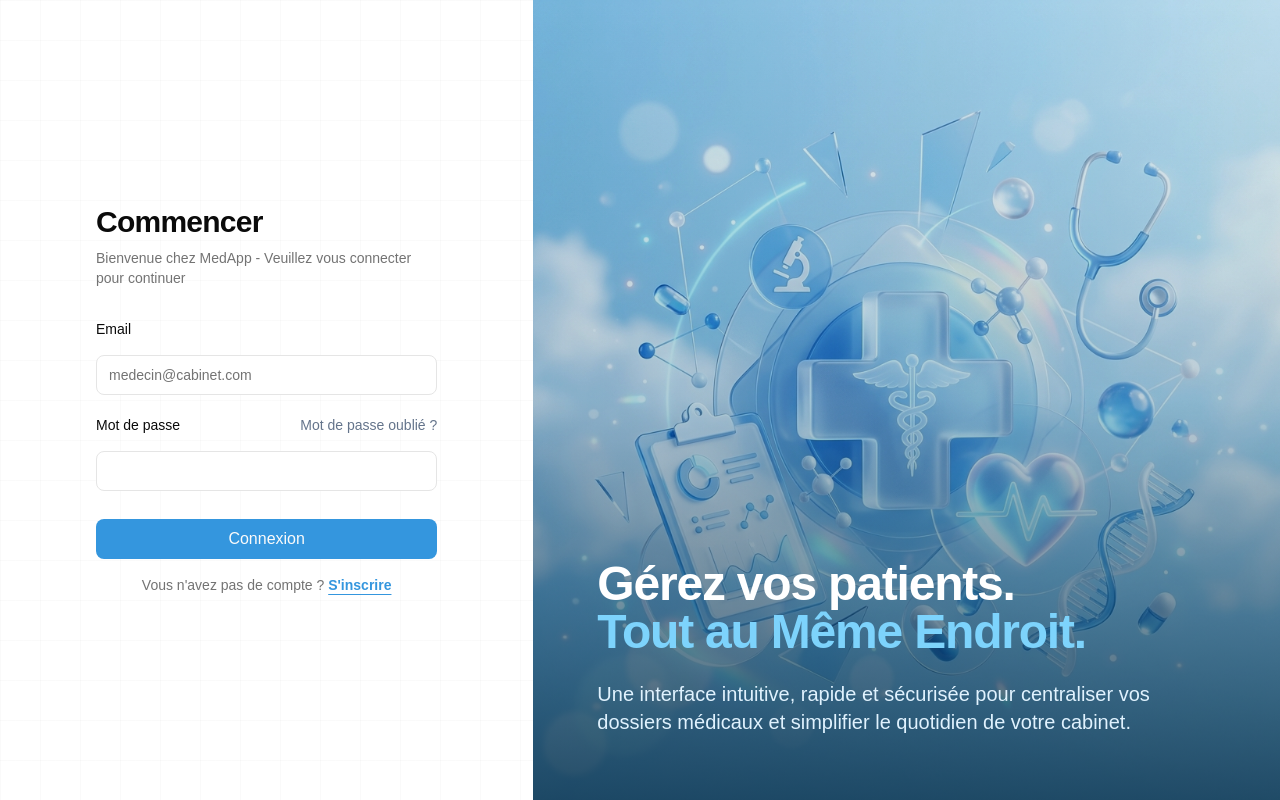
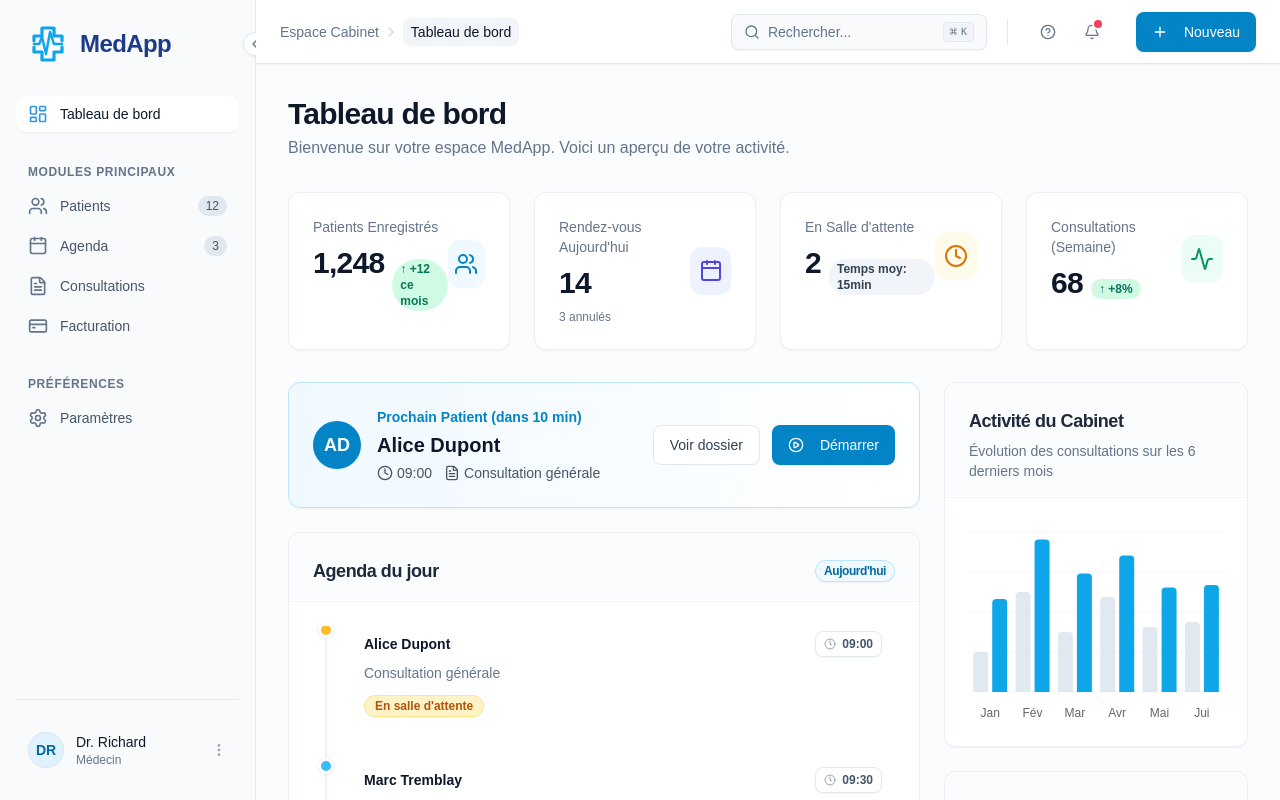
Before and after one commit to zakariaghrib/MedApp, a React (Vite) app in the folder medical-frontend/: page / in a window 1280 px wide. Before the commit this address led to /login. Built offline with nearby package versions, Linux system fonts and the light colour scheme.

Commit message:
feat(dashboard): setup Dashboard layout and home page integration

```diff
--- a/medical-frontend/src/App.tsx
+++ b/medical-frontend/src/App.tsx
@@ -1,14 +1,27 @@
-import { BrowserRouter, Routes, Route, Navigate } from "react-router-dom";
+import { BrowserRouter, Routes, Route } from "react-router-dom";
 import { LoginPage } from "./features/auth/pages/LoginPage";
 import { RegisterPage } from "./features/auth/pages/RegisterPage";
+import { DashboardLayout } from "./features/dashboard/layout/DashboardLayout";
+import { DashboardPage } from "./features/dashboard/pages/DashboardPage";
 
 function App() {
   return (
     <BrowserRouter>
       <Routes>
-        <Route path="/" element={<Navigate to="/login" replace />} />
+        {/* Auth routes */}
         <Route path="/login" element={<LoginPage />} />
         <Route path="/register" element={<RegisterPage />} />
+
+        {/* Dashboard routes */}
+        <Route path="/" element={<DashboardLayout />}>
+          <Route index element={<DashboardPage />} />
+          {/* We'll add /patients, /agenda, etc. here later */}
+          <Route path="patients" element={<div>Patients Page Placeholder</div>} />
+          <Route path="agenda" element={<div>Agenda Page Placeholder</div>} />
+          <Route path="consultations" element={<div>Consultations Page Placeholder</div>} />
+          <Route path="facturation" element={<div>Facturation Page Placeholder</div>} />
+          <Route path="settings" element={<div>Settings Page Placeholder</div>} />
+        </Route>
       </Routes>
     </BrowserRouter>
   );
--- /dev/null
+++ b/medical-frontend/src/features/dashboard/layout/DashboardLayout.tsx
@@ -0,0 +1,20 @@
+import { Outlet } from "react-router-dom";
+import { Sidebar } from "@/components/layout/Sidebar";
+import { Navbar } from "@/components/layout/Navbar";
+
+export function DashboardLayout() {
+  return (
+    <div className="flex h-screen overflow-hidden bg-slate-50/50">
+      {/* Sidebar - fixed on the left */}
+      <Sidebar />
+
+      {/* Main Content Area */}
+      <main className="flex-1 flex flex-col overflow-hidden">
+        <Navbar />
+        <div className="flex-1 overflow-y-auto p-8">
+          <Outlet />
+        </div>
+      </main>
+    </div>
+  );
+}
--- /dev/null
+++ b/medical-frontend/src/features/dashboard/pages/DashboardPage.tsx
@@ -0,0 +1,73 @@
+import { Users, Calendar, Clock, Activity } from "lucide-react";
+import { StatCard } from "../components/StatCard";
+import { DashboardChart } from "../components/DashboardChart";
+import { NextPatient } from "../components/NextPatient";
+import { FinancialSummary } from "../components/FinancialSummary";
+import { TodayAgenda } from "../components/TodayAgenda";
+import { RecentActivity } from "../components/RecentActivity";
+
+export function DashboardPage() {
+  return (
+    <div className="flex flex-col gap-8">
+      <div>
+        <h1 className="text-3xl font-bold tracking-tight text-slate-900">Tableau de bord</h1>
+        <p className="text-slate-500 mt-1">
+          Bienvenue sur votre espace MedApp. Voici un aperçu de votre activité.
+        </p>
+      </div>
+
+      {/* KPIs Section */}
+      <div className="grid grid-cols-1 md:grid-cols-2 xl:grid-cols-4 gap-6">
+        <StatCard
+          title="Patients Enregistrés"
+          value="1,248"
+          icon={Users}
+          trend="up"
+          trendValue="+12 ce mois"
+          iconClassName="bg-sky-50 text-sky-600"
+        />
+        <StatCard
+          title="Rendez-vous Aujourd'hui"
+          value="14"
+          icon={Calendar}
+          description="3 annulés"
+          iconClassName="bg-indigo-50 text-indigo-600"
+        />
+        <StatCard
+          title="En Salle d'attente"
+          value="2"
+          icon={Clock}
+          trend="neutral"
+          trendValue="Temps moy: 15min"
+          iconClassName="bg-amber-50 text-amber-600"
+        />
+        <StatCard
+          title="Consultations (Semaine)"
+          value="68"
+          icon={Activity}
+          trend="up"
+          trendValue="+8%"
+          iconClassName="bg-emerald-50 text-emerald-600"
+        />
+      </div>
+
+      {/* Main Content Area */}
+      <div className="grid grid-cols-1 xl:grid-cols-3 gap-6">
+        {/* Left Column: Agenda (takes up 2 columns on large screens) */}
+        <div className="xl:col-span-2 flex flex-col gap-6 w-full min-w-0">
+          <NextPatient />
+          <div className="flex-1 flex flex-col min-h-0">
+            <TodayAgenda />
+          </div>
+        </div>
+
+        {/* Right Column: Chart, Finance & Recent Activity */}
+        <div className="flex flex-col gap-6 w-full min-w-0">
+          <DashboardChart />
+          <FinancialSummary />
+          <RecentActivity />
+        </div>
+      </div>
+    </div>
+  );
+}
```
